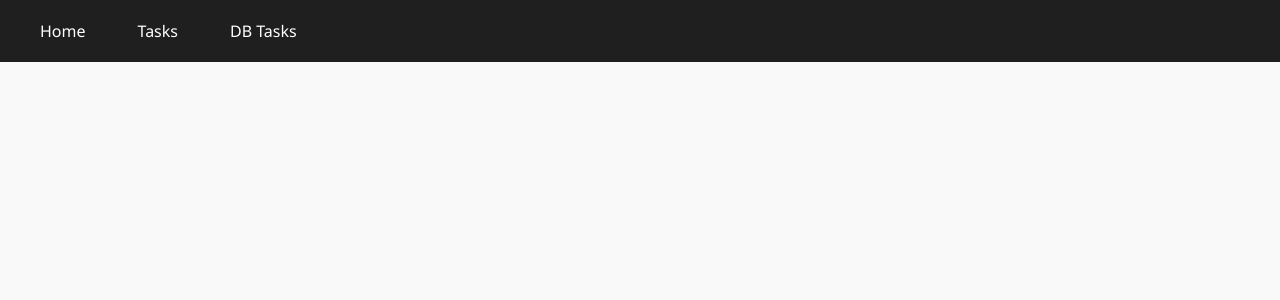
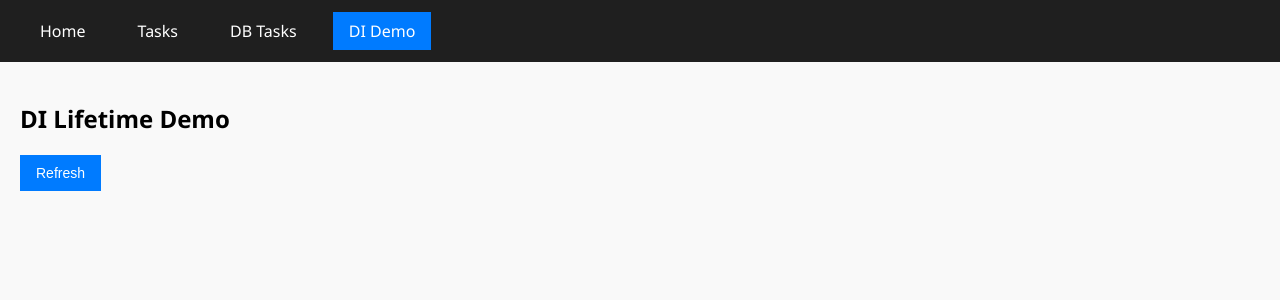
Before and after one commit to Datn7/DeepStandingSpa, an Angular app: page /di-demo in a window 1280 px wide. Before the commit this address led to /. Shown: the top 300 px of the page. Built offline with nearby package versions, Linux system fonts and the light colour scheme; no server answers.

Commit message:
implemented DI to visualize results

```diff
--- a/src/app/app.routes.ts
+++ b/src/app/app.routes.ts
@@ -2,9 +2,11 @@ import { Routes } from '@angular/router';
 import { TasksComponent } from './features/tasks/tasks.component';
 import { HomeComponent } from './features/home/home.component';
 import { DbTasksComponent } from './features/db-tasks/db-tasks.component';
+import { DiDemoComponent } from './features/di-demo/di-demo.component';
 
 export const routes: Routes = [
   { path: '', component: HomeComponent },
   { path: 'tasks', component: TasksComponent },
   { path: 'db-tasks', component: DbTasksComponent },
+  { path: 'di-demo', component: DiDemoComponent },
 ];
--- /dev/null
+++ b/src/app/features/di-demo/di-demo.component.html
@@ -0,0 +1,9 @@
+<h2>DI Lifetime Demo</h2>
+
+<div *ngIf="result">
+  <p><strong>Singleton:</strong> {{ result.singleton }}</p>
+  <p><strong>Scoped:</strong> {{ result.scoped }}</p>
+  <p><strong>Transient:</strong> {{ result.transient }}</p>
+</div>
+
+<button (click)="load()">Refresh</button>
--- /dev/null
+++ b/src/app/features/di-demo/di-demo.component.ts
@@ -0,0 +1,25 @@
+import { Component, OnInit } from '@angular/core';
+import { DiResult } from '../../models/di-result.model';
+import { DiTestService } from '../../services/di-test.service';
+import { CommonModule } from '@angular/common';
+
+@Component({
+  selector: 'app-di-demo',
+  imports: [CommonModule],
+  standalone: true,
+  templateUrl: './di-demo.component.html',
+  styleUrl: './di-demo.component.scss',
+})
+export class DiDemoComponent implements OnInit {
+  result?: DiResult;
+
+  constructor(private diService: DiTestService) {}
+
+  ngOnInit(): void {
+    this.load();
+  }
+
+  load(): void {
+    this.diService.getDiValues().subscribe((res) => (this.result = res));
+  }
+}
--- a/src/app/features/navbar/navbar.component.html
+++ b/src/app/features/navbar/navbar.component.html
@@ -17,4 +17,10 @@
     [routerLinkActiveOptions]="{ exact: true }"
     >DB Tasks</a
   >
+  <a
+    routerLink="/di-demo"
+    routerLinkActive="active"
+    [routerLinkActiveOptions]="{ exact: true }"
+    >DI Demo</a
+  >
 </nav>
--- /dev/null
+++ b/src/app/models/di-result.model.ts
@@ -0,0 +1,5 @@
+export interface DiResult {
+  singleton: string;
+  scoped: string;
+  transient: string;
+}
--- /dev/null
+++ b/src/app/services/di-test.service.ts
@@ -0,0 +1,15 @@
+import { Injectable } from '@angular/core';
+import { HttpClient } from '@angular/common/http';
+import { DiResult } from '../models/di-result.model';
+import { Observable } from 'rxjs';
+
+@Injectable({ providedIn: 'root' })
+export class DiTestService {
+  private apiUrl = 'https://localhost:5001/api/ditest';
+
+  constructor(private http: HttpClient) {}
+
+  getDiValues(): Observable<DiResult> {
+    return this.http.get<DiResult>(this.apiUrl);
+  }
+}
```
Also changed, not shown: src/app/features/di-demo/di-demo.component.scss (added), 1 other file (tests, documents, lock files or other folders).
